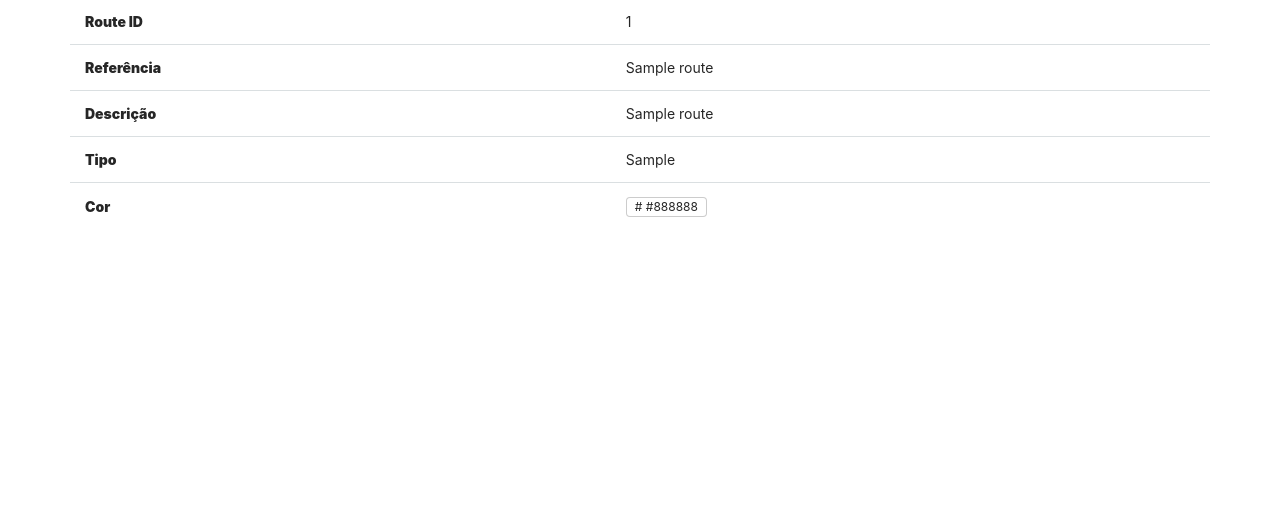
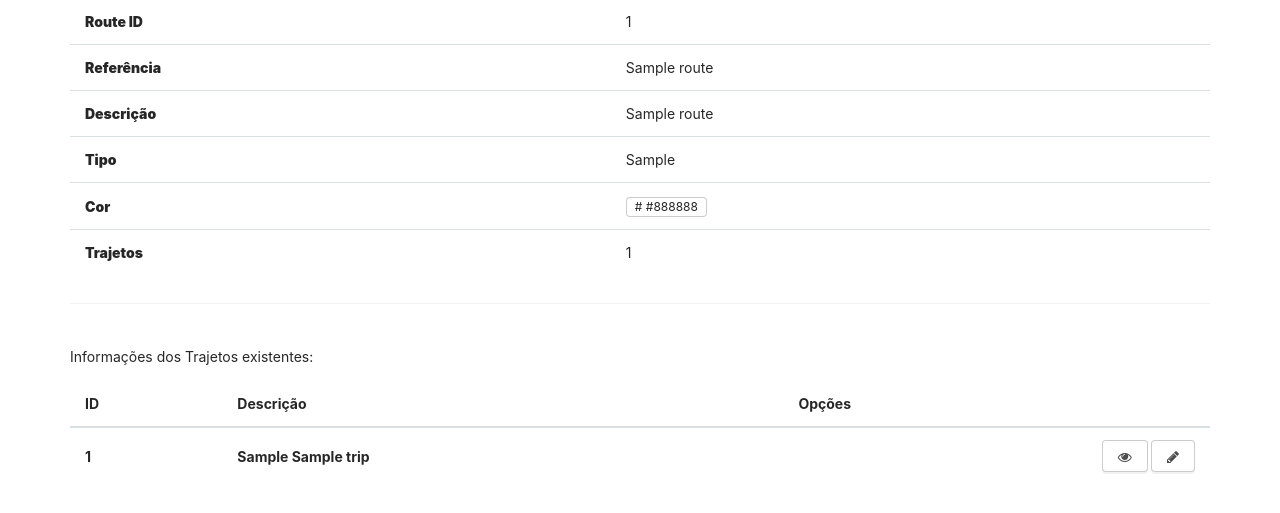
Before and after one commit to mateusolorenzatti/gtfs-farroupilha-manager, a Django app: template templates/routes/detail/route_detail.html in a window 1280 px wide. Shown: the part 209-722 px from the top of the page. Run offline with Django 3.2, Linux system fonts and the light colour scheme; the template is opened without the code that fills it: most values are stand-ins (such as "Sample title", 1, 10 or a date in 2020); lists and menus that the app fills with data are empty.

Commit message:
Adicionado os trajetos associados a rota nos detalhes da rota

```diff
--- a/apps/routes/views.py
+++ b/apps/routes/views.py
@@ -6,6 +6,7 @@ from django.shortcuts import get_object_or_404
 import unidecode
 
 from apps.routes.models import Routes
+from apps.trips.models import Trips
 
 ROUTES_PER_PAGE = 15
 
@@ -35,9 +36,12 @@ def index(request):
 def route_detail(request, route_id):
     route = get_object_or_404(Routes, route_id=route_id)
 
+    trips = Trips.objects.all().filter(route = route_id)
+
     context = {
         'title' : 'Rota {}'.format(route.route_id),
         'route' : route,
+        'trips': trips
     }
 
     return render(request,'routes/detail/route_detail.html', context)
--- a/templates/routes/detail/_route_table.html
+++ b/templates/routes/detail/_route_table.html
@@ -1,5 +1,3 @@
-<p> Informações da Rota: </p>
-
 <table class="table">
     <tbody>
         <tr>
@@ -24,5 +22,9 @@
                 <span class="badge" style="background-color: #{{ route.route_color }}; color: #{{ route.route_text }}"> # {{ route.route_color }} </span>
             </td>
         </tr>
+        <tr>
+            <th> <b> Trajetos </b> </th>
+            <td> {{ trips|length }} </td>
+        </tr>
     </tbody>
 </table>
--- a/templates/routes/detail/route_detail.html
+++ b/templates/routes/detail/route_detail.html
@@ -6,7 +6,15 @@
 
     {% include 'basic/partials/_header.html' %}
 
+    <p> Informações da Rota: </p>
     {% include 'routes/detail/_route_table.html' %}
+
+    <br>
+    <hr>
+    <br>
+
+    <p> Informações dos Trajetos existentes: </p>
+    {% include 'trips/partials/_trip_table.html' %}
 
 </div>
 
--- /dev/null
+++ b/templates/trips/partials/_item_table.html
@@ -0,0 +1,14 @@
+<tr>
+    <th> {{ trip.trip_id }}</th>
+    <th> {{ trip.trip_headsign }}  {{ trip.trip_short_name }} </th>
+    <th>
+        <div class="float-right">
+            <a class="btn" href="">
+                <i class="fa fa-eye" aria-hidden="true"></i>
+            </a>
+            <a class="btn"  >
+                <i class="fa fa-pencil" aria-hidden="true"></i>
+            </a>
+        </div>
+    </th>
+</tr>
--- /dev/null
+++ b/templates/trips/partials/_trip_table.html
@@ -0,0 +1,32 @@
+
+ {% if trips %}
+
+<table class="table table-hover">
+
+    <thead>
+        <tr>
+          <th>ID</th>
+          <th>Descrição</th>
+          <th>Opções</th>
+        </tr>
+    </thead>
+
+
+
+    <tbody>
+
+        {% for trip in trips %}
+
+            {% include 'trips/partials/_item_table.html' %}
+
+        {% endfor %}
+
+    </tbody>
+
+</table>
+
+{% else %}
+
+<p class="text-center"> Nenhum trajeto associado! </p>
+
+{% endif %}
```
